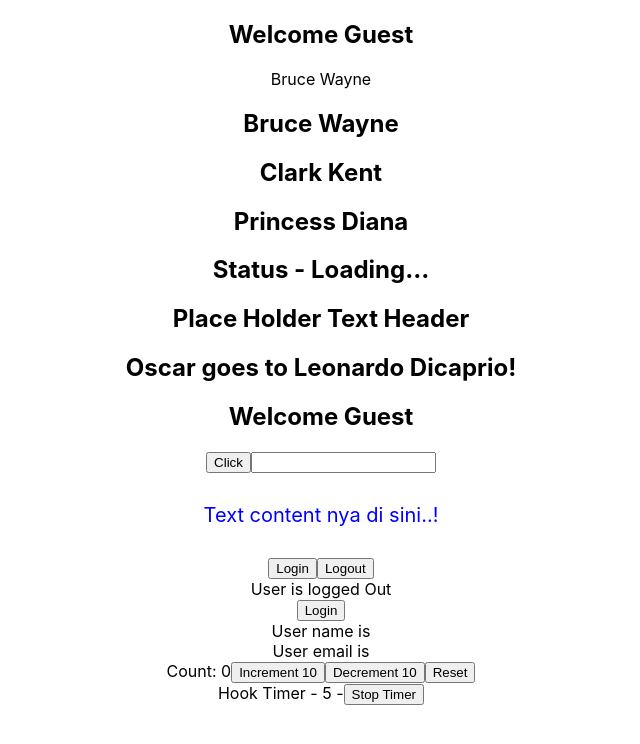
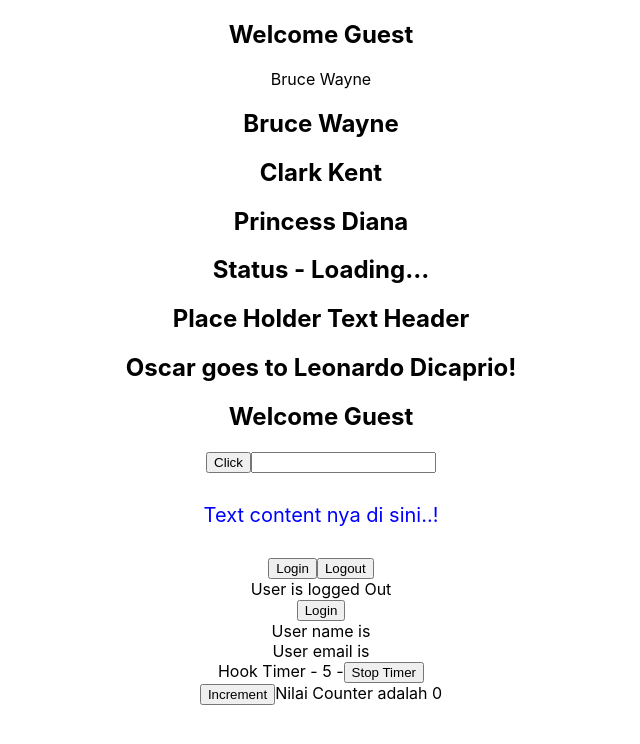
Before and after one commit to Qmun14/react-typescript, a React (Create React App) app: page / in a window 1280 px wide. Shown: the top 744 px of the page, without its empty margins (319-959 px from the left). Built offline with nearby package versions, Linux system fonts and the light colour scheme.

Commit message:
Implementasi type state dan props  pada react Class Components

```diff
--- a/src/App.tsx
+++ b/src/App.tsx
@@ -9,9 +9,10 @@ import { Person } from './components/Person';
 import { PersonList } from './components/PersonList';
 import { Status } from './components/Status';
 import { MutableRef } from './components/ref/MutableRef';
-import { Counter } from './components/state/Counter';
+// import { Counter } from './components/state/Counter';
 import { LoggedIn } from './components/state/LoggedIn';
 import { User } from './components/state/User';
+import { Counter } from './components/class/Counter'
 
 function App() {
 
@@ -54,8 +55,9 @@ function App() {
       <Container styles={{ fontSize: "20px", margin: "30px", color: 'blue' }} />
       <LoggedIn />
       <User />
-      <Counter />
+      {/* <Counter /> */}
       <MutableRef />
+      <Counter message='Nilai Counter adalah' />
     </div>
   );
 }
--- /dev/null
+++ b/src/components/class/Counter.tsx
@@ -0,0 +1,29 @@
+import { Component } from 'react'
+
+type CounterProps = {
+  message: string
+}
+
+type CounterState = {
+  count: number
+}
+
+// Nilai count harusnya 5
+export class Counter extends Component<CounterProps, CounterState> {           // ... extends  Component<{}, CounterState> kalo cuma butuh state aja
+  state = {                                                                    // ... extends  Component<CounterProps, {}> kalo cuma butuh Props aja
+    count: 0,
+  }
+
+  handleClick = () => {
+    this.setState((prevState) => ({ count: prevState.count + 1 }))
+  }
+
+  render() {
+    return (
+      <div>
+        <button onClick={this.handleClick}>Increment</button>
+        {this.props.message} {this.state.count}
+      </div>
+    )
+  }
+}
```
